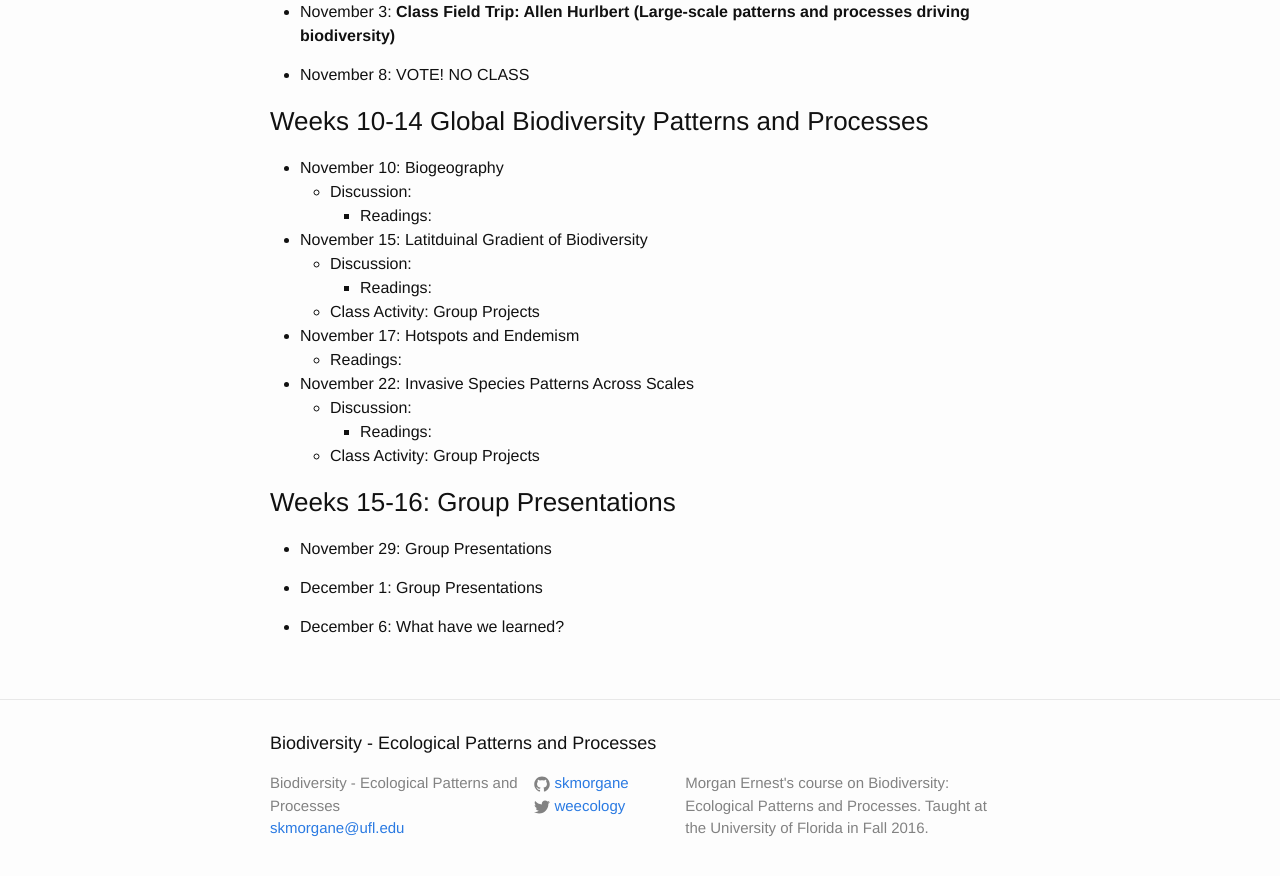
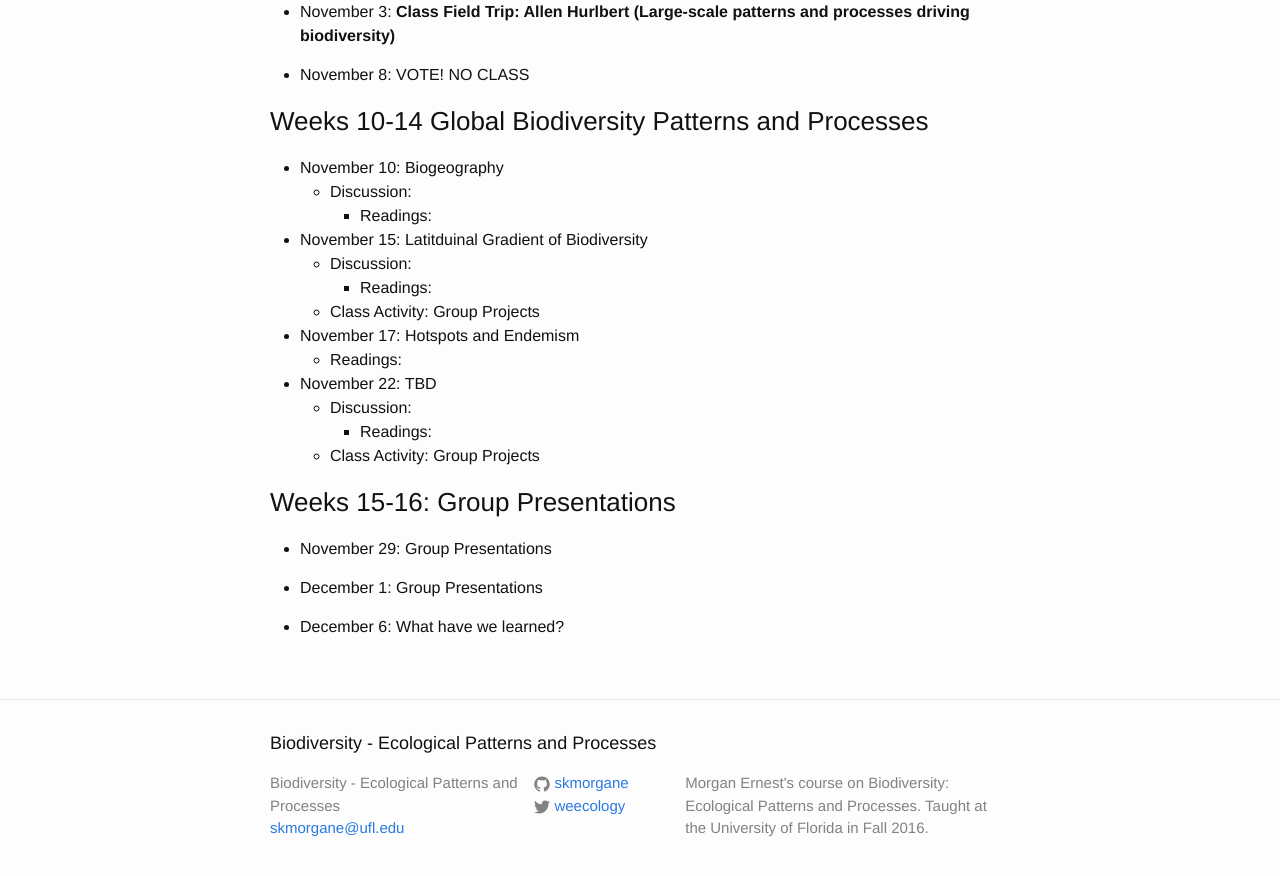
Before and after one commit to skmorgane/biodiversity-course, a Jekyll site: the page built from schedule.md, in a window 1280 px wide and 900 px high, scrolled down 6613 px. Shown: the top 876 px of the window. Built offline with Jekyll 4.4.1, drawn with Linux system fonts in a browser that asks for light colours.

Commit message:
Update schedule.md

```diff
--- a/schedule.md
+++ b/schedule.md
@@ -224,7 +224,7 @@ Tuesdays are often a split between class activity and discussion, thus there are
 * November 17: Hotspots and Endemism
     * Readings:
 
-* November 22: Invasive Species Patterns Across Scales
+* November 22: TBD
     * Discussion:
          * Readings:
     * Class Activity: Group Projects
```
